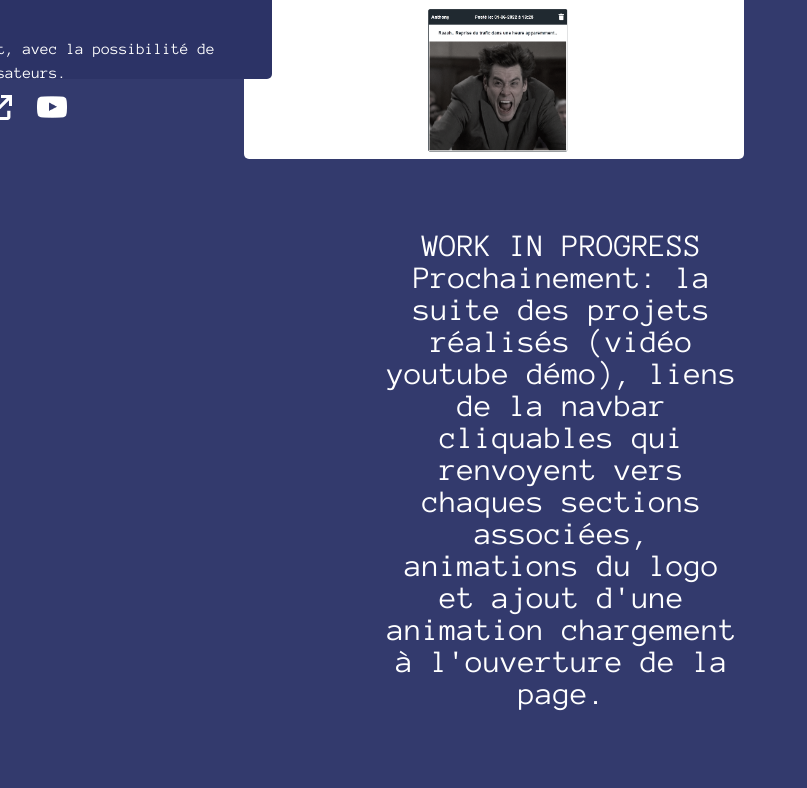
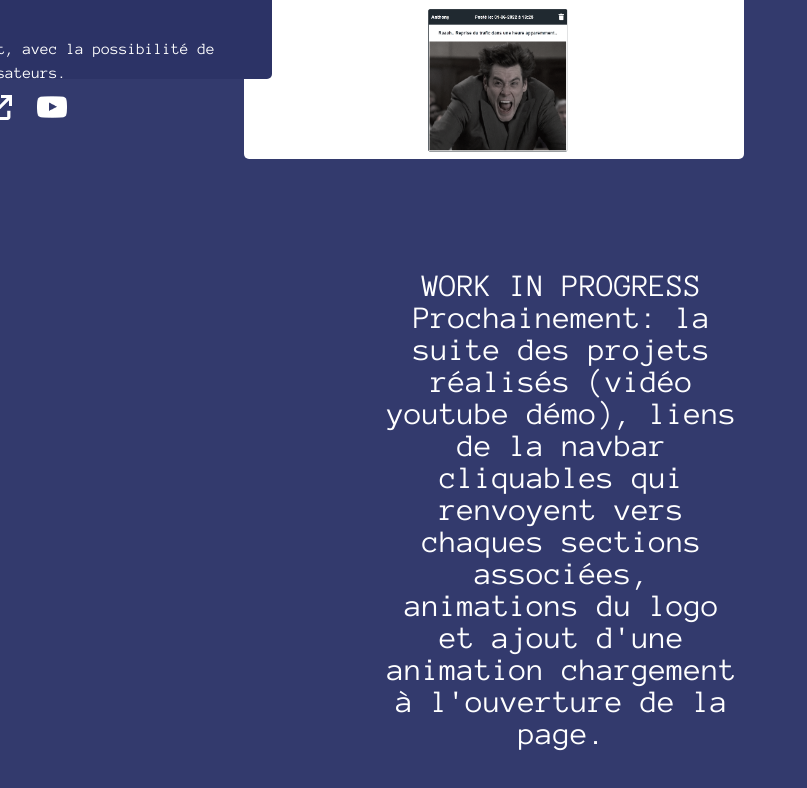
Before and after one commit to TonyCse/Portfolio, a Vue app: page /#/ in a window 1280 px wide. Shown: the part 5552-6340 px from the top of the page, without its empty margins (0-807 px from the left). Built offline with nearby package versions, Linux system fonts and the light colour scheme.

Commit message:
update WIP section

```diff
--- a/src/components/Project.vue
+++ b/src/components/Project.vue
@@ -54,7 +54,7 @@
           <p> Un compte Admin est également présent, avec la possibilité de supprimer les posts des autres utilisateurs.</p>
       </div>
     </div>
-    <div class="wip">
+    <div class="wip mt-10 pt-10">
       WORK IN PROGRESS
       Prochainement: la suite des projets réalisés (vidéo youtube démo), liens de la navbar cliquables qui renvoyent vers chaques sections associées, animations du logo et ajout d'une animation chargement à l'ouverture de la page.
     </div>
```
